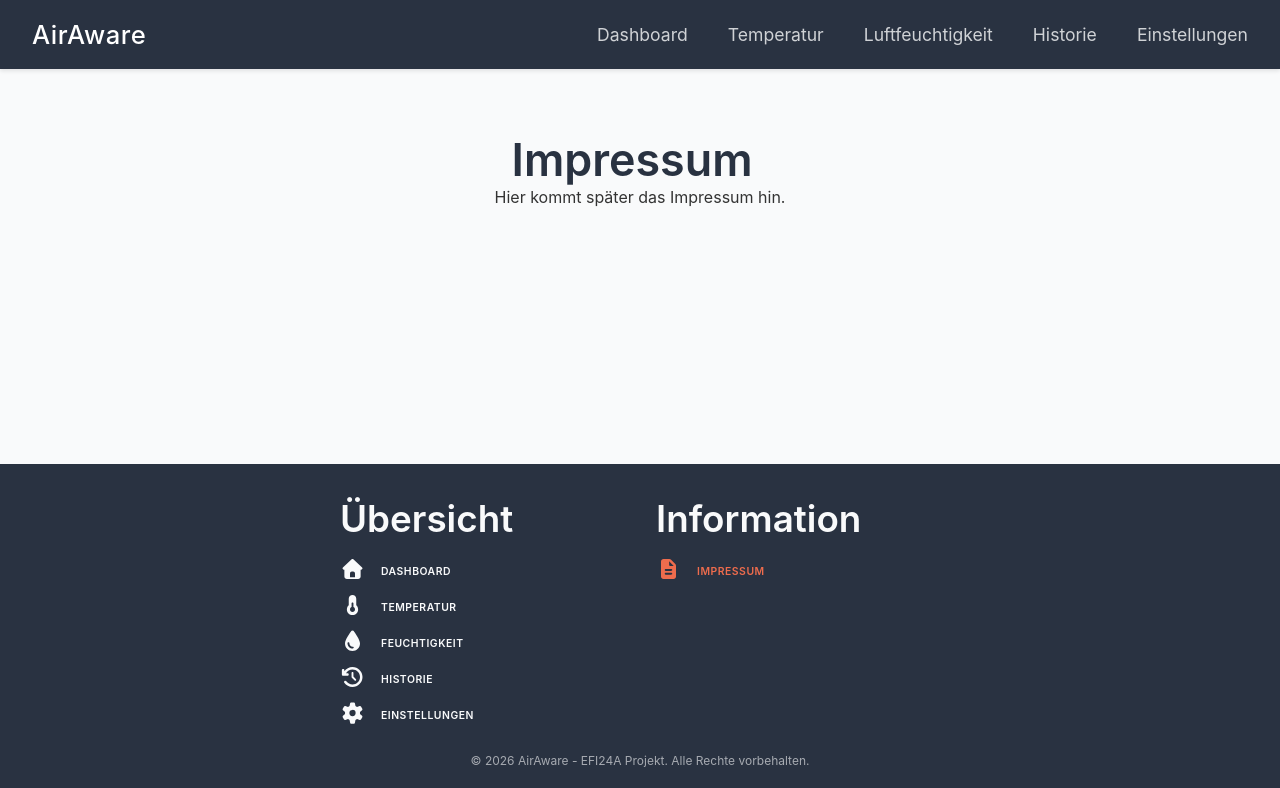
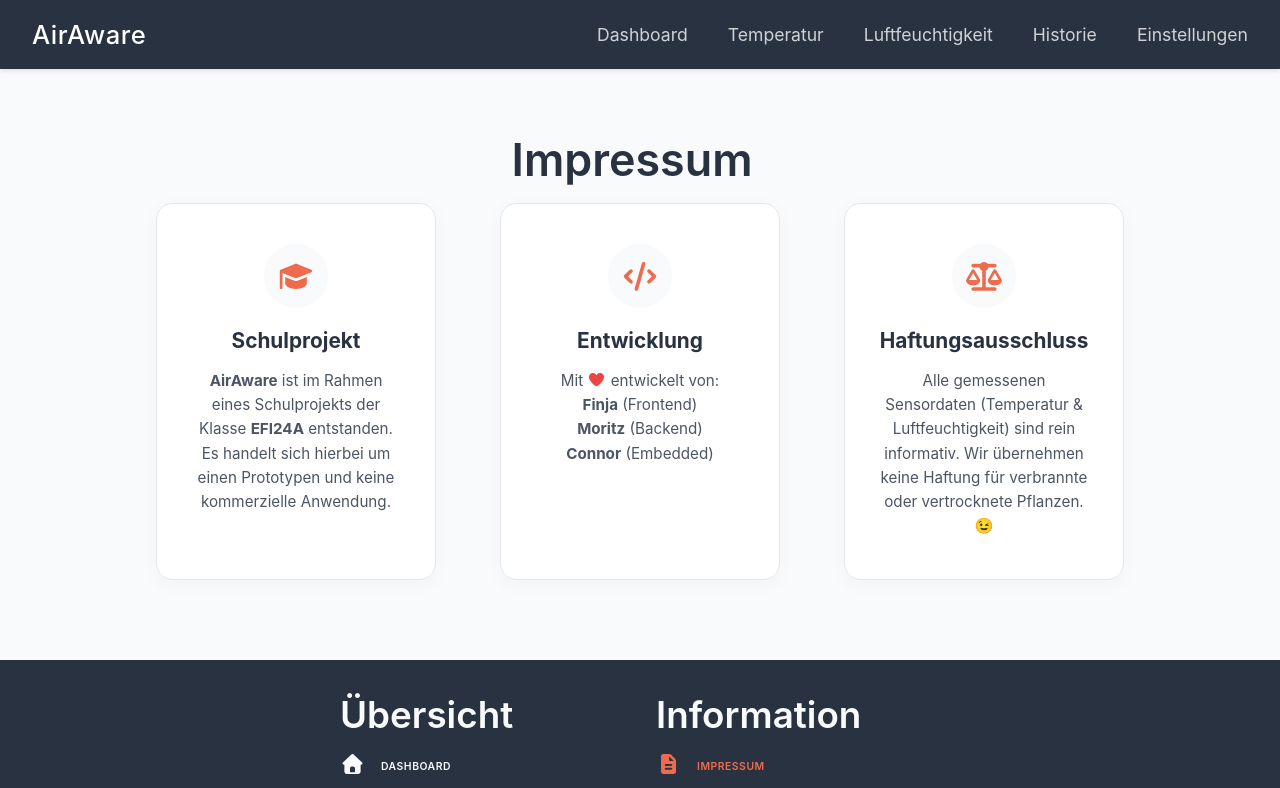
Before and after one commit to crueng/AirAware, a React (Vite) app in the folder frontend/: page /impressum in a window 1280 px wide. Shown: the top 788 px of the page. Built offline with nearby package versions, Linux system fonts and the light colour scheme; no server answers; a web font is replaced by a local one.

Commit message:
feat(AIR-71): replace Impressum with Imprint component and add styling

```diff
--- a/frontend/src/App.tsx
+++ b/frontend/src/App.tsx
@@ -9,7 +9,7 @@ import Settings from "./pages/Settings/Settings";
 import Temperature from "./pages/Temperature/Temperature";
 import Humidity from "./pages/Humidity/Humidity";
 import Alarms from "./pages/Alarm/Alarm";
-import Impressum from "./pages/Impressum/Impressum";
+import Impressum from "./pages/Imprint/Imprint";
 
 import Header from "./components/Header/Header";
 import Footer from "./components/Footer/Footer";
--- a/frontend/src/pages/Impressum/Impressum.tsx
+++ /dev/null
@@ -1,11 +0,0 @@
-import '../Pages.css';
-import './Impressum.css';
-
-export default function Impressum() {
-  return (
-    <>
-      <h2 className="page-title">Impressum</h2>
-      <p>Hier kommt später das Impressum hin.</p>
-    </>
-  )
-}
--- /dev/null
+++ b/frontend/src/pages/Imprint/Imprint.css
@@ -0,0 +1,81 @@
+.impressum-content {
+  display: flex;
+  flex-direction: column;
+  gap: 2rem;
+  width: 100%;
+  max-width: 1000px;
+}
+
+.impressum-card {
+  background-color: white;
+  border-radius: 16px;
+  padding: 2.5rem 2rem;
+  box-shadow: 0 4px 20px rgba(0, 0, 0, 0.03);
+  border: 1px solid var(--navy-100);
+  display: flex;
+  flex-direction: column;
+  align-items: center;
+  text-align: center;
+  margin: 1rem;
+  transition:
+    transform 0.2s ease,
+    box-shadow 0.2s ease;
+}
+
+.impressum-icon-wrapper {
+  width: 64px;
+  height: 64px;
+  background-color: var(--gray-100);
+  color: var(--primary-color);
+  border-radius: 50%;
+  display: flex;
+  justify-content: center;
+  align-items: center;
+  font-size: 1.8rem;
+  margin-bottom: 1.2rem;
+}
+
+.impressum-card h3 {
+  color: var(--navy-900);
+  margin: 0 0 1rem 0;
+  font-size: 1.3rem;
+  font-weight: 700;
+}
+
+.impressum-card p {
+  color: var(--gray-600);
+  line-height: 1.6;
+  margin: 0;
+  font-size: 0.95rem;
+}
+
+.heart-icon {
+  color: var(--error-color);
+  animation: heartbeat 2s infinite;
+}
+
+@keyframes heartbeat {
+  0% {
+    transform: scale(1);
+  }
+  15% {
+    transform: scale(1.2);
+  }
+  30% {
+    transform: scale(1);
+  }
+  45% {
+    transform: scale(1.2);
+  }
+  60% {
+    transform: scale(1);
+  }
+}
+
+@media (min-width: 800px) {
+  .impressum-content {
+    display: grid;
+    grid-template-columns: repeat(3, 1fr);
+    align-items: stretch;
+  }
+}
--- /dev/null
+++ b/frontend/src/pages/Imprint/Imprint.tsx
@@ -0,0 +1,58 @@
+import { FontAwesomeIcon } from "@fortawesome/react-fontawesome";
+import {
+  faCode,
+  faGraduationCap,
+  faScaleBalanced,
+  faHeart,
+} from "@fortawesome/free-solid-svg-icons";
+import "../Pages.css";
+import "./Imprint.css";
+
+export default function Impressum() {
+  return (
+    <div className="dashboard-container">
+      <h2 className="page-title">Impressum</h2>
+
+      <div className="impressum-content">
+        <div className="impressum-card">
+          <div className="impressum-icon-wrapper">
+            <FontAwesomeIcon icon={faGraduationCap} />
+          </div>
+          <h3>Schulprojekt</h3>
+          <p>
+            <strong>AirAware</strong> ist im Rahmen eines Schulprojekts der
+            Klasse <strong>EFI24A</strong> entstanden. Es handelt sich hierbei
+            um einen Prototypen und keine kommerzielle Anwendung.
+          </p>
+        </div>
+
+        <div className="impressum-card">
+          <div className="impressum-icon-wrapper">
+            <FontAwesomeIcon icon={faCode} />
+          </div>
+          <h3>Entwicklung</h3>
+          <p>
+            Mit <FontAwesomeIcon icon={faHeart} className="heart-icon" />{" "}
+            entwickelt von:
+            <br />
+            <strong>Finja</strong> (Frontend) <br />
+            <strong>Moritz</strong> (Backend) <br />
+            <strong>Connor</strong> (Embedded) <br />
+          </p>
+        </div>
+
+        <div className="impressum-card">
+          <div className="impressum-icon-wrapper">
+            <FontAwesomeIcon icon={faScaleBalanced} />
+          </div>
+          <h3>Haftungsausschluss</h3>
+          <p>
+            Alle gemessenen Sensordaten (Temperatur & Luftfeuchtigkeit) sind
+            rein informativ. Wir übernehmen keine Haftung für verbrannte oder
+            vertrocknete Pflanzen. 😉
+          </p>
+        </div>
+      </div>
+    </div>
+  );
+}
```
Also changed, not shown: frontend/src/pages/Impressum/Impressum.css (deleted).
